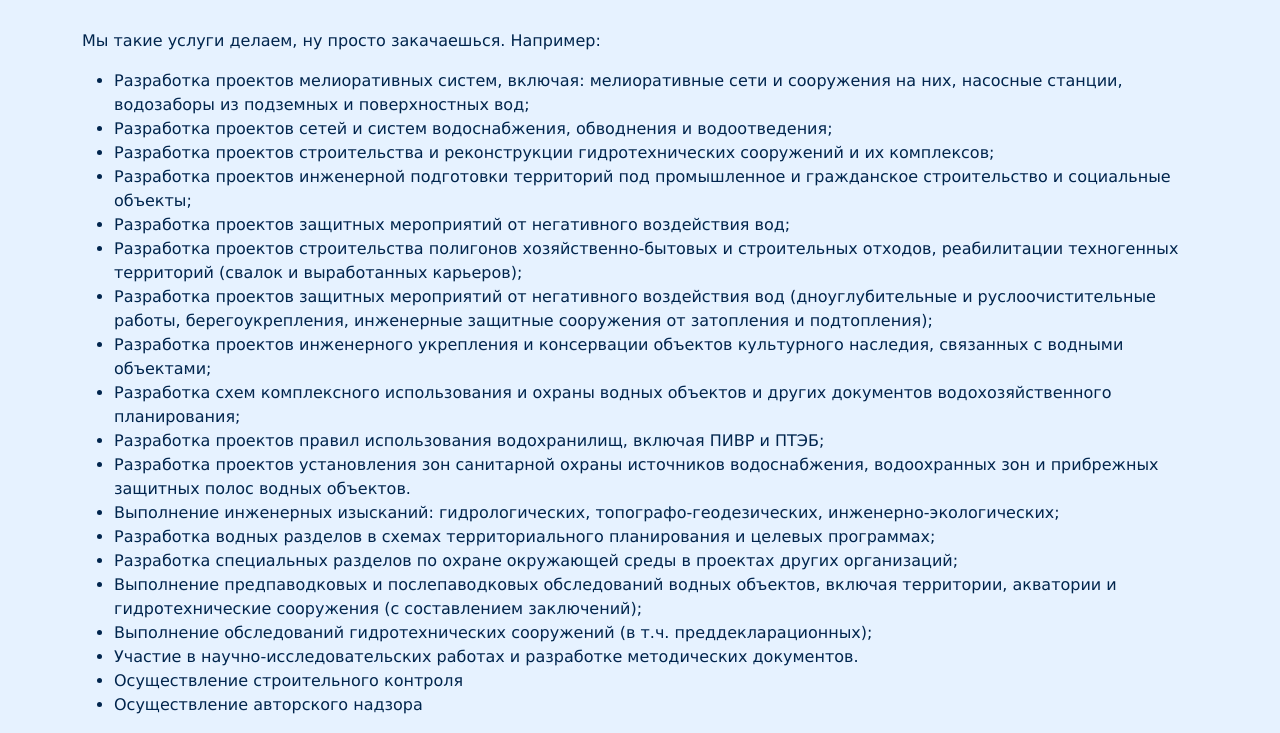
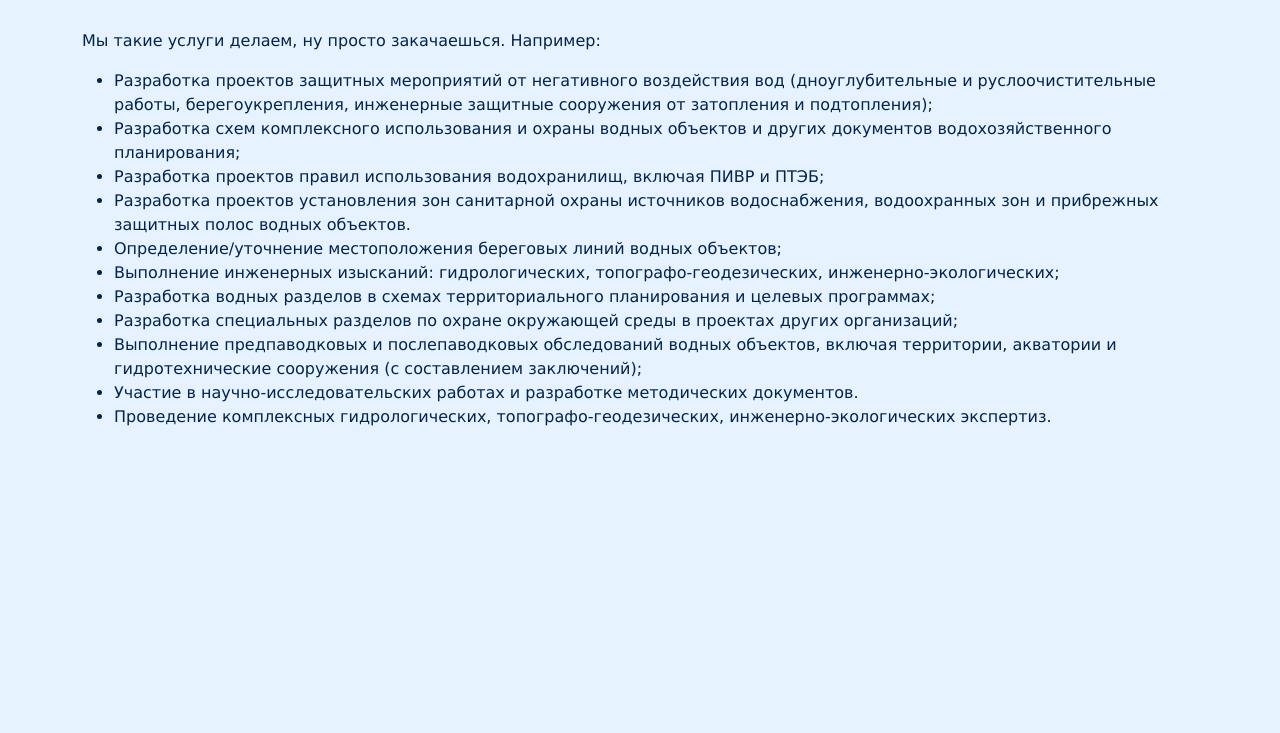
Before and after one commit to ekovodsreda/ekovodsreda.github.io, a plain HTML site: page services.html in a window 1280 px wide. Shown: the part 147-880 px from the top of the page. After the commit the page ends 800 px from the top, so only its background shows below. Drawn offline with nearby package versions, Linux system fonts and the light colour scheme.

Commit message:
Update services.html

```diff
--- a/services.html
+++ b/services.html
@@ -55,25 +55,17 @@
         <br>
         <p>Мы такие услуги делаем, ну просто закачаешься. Например:</p>
         <ul>
-            <li>Разработка проектов мелиоративных систем, включая: мелиоративные сети и сооружения на них, насосные станции, водозаборы из подземных и поверхностных вод;</li>
-            <li>Разработка проектов сетей и систем водоснабжения, обводнения и водоотведения;</li>
-            <li>Разработка проектов строительства и реконструкции гидротехнических сооружений и их комплексов;</li>
-            <li>Разработка проектов инженерной подготовки территорий под промышленное и гражданское строительство и социальные объекты;</li>
-            <li>Разработка проектов защитных мероприятий от негативного воздействия вод;</li>
-            <li>Разработка проектов строительства полигонов хозяйственно-бытовых и строительных отходов, реабилитации техногенных территорий (свалок и выработанных карьеров);</li>
             <li>Разработка проектов защитных мероприятий от негативного воздействия вод (дноуглубительные и руслоочистительные работы, берегоукрепления, инженерные защитные сооружения от затопления и подтопления);</li>
-            <li>Разработка проектов инженерного укрепления и консервации объектов культурного наследия, связанных с водными объектами;</li>
             <li>Разработка схем комплексного использования и охраны водных объектов и других документов водохозяйственного планирования;</li>
             <li>Разработка проектов правил использования водохранилищ, включая ПИВР и ПТЭБ;</li>
             <li>Разработка проектов установления зон санитарной охраны источников водоснабжения, водоохранных зон и прибрежных защитных полос водных объектов.</li>
+            <li>Определение/уточнение местоположения береговых линий водных объектов;</li>
             <li>Выполнение инженерных изысканий: гидрологических, топографо-геодезических, инженерно-экологических;</li>
             <li>Разработка водных разделов в схемах территориального планирования и целевых программах;</li>
             <li>Разработка специальных разделов по охране окружающей среды в проектах других организаций;</li>
             <li>Выполнение предпаводковых и послепаводковых обследований водных объектов, включая территории, акватории и гидротехнические сооружения (с составлением заключений);</li>
-            <li>Выполнение обследований гидротехнических сооружений (в т.ч. преддекларационных);</li>
             <li>Участие в научно-исследовательских работах и разработке методических документов.</li>
-            <li>Осуществление строительного контроля</li>
-            <li>Осуществление авторского надзора</li>
+            <li>Проведение комплексных гидрологических, топографо-геодезических, инженерно-экологических экспертиз.</li>
         </ul>
     </div>
 
```
